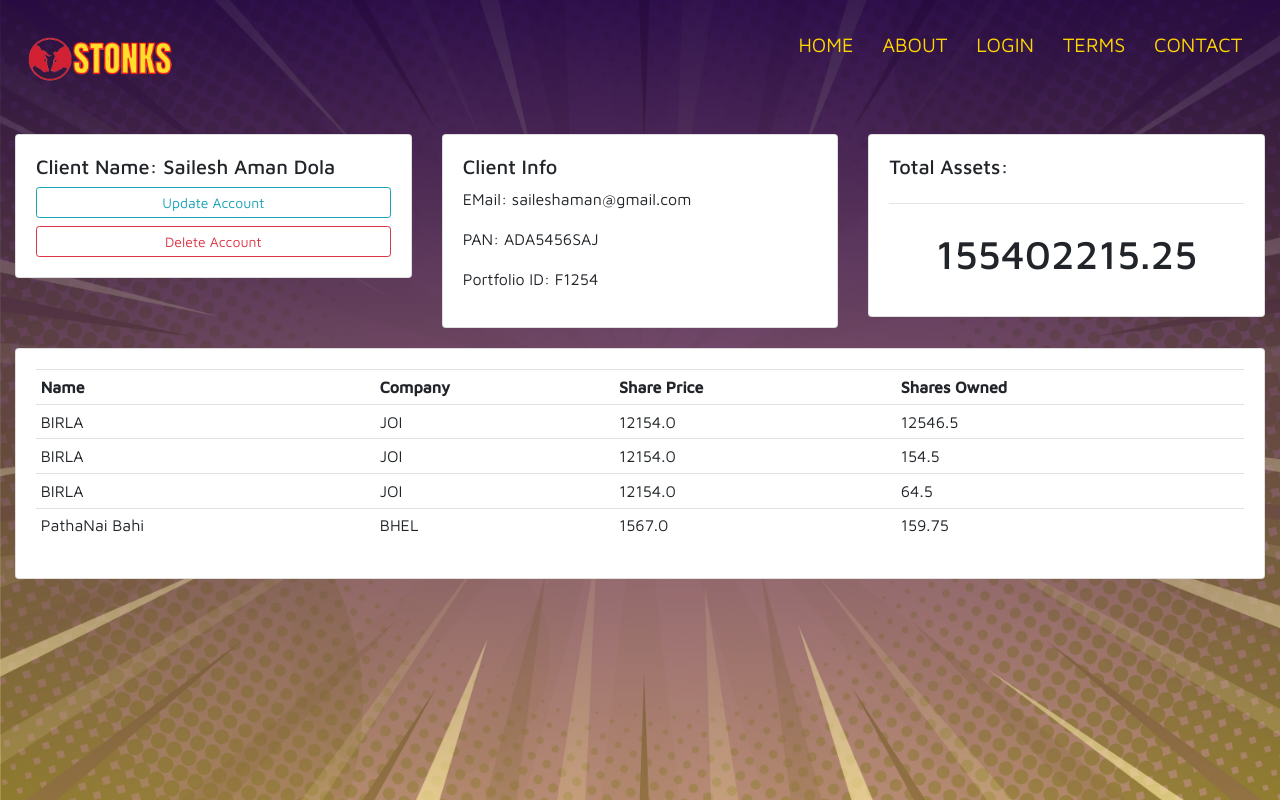
After one commit to SaileshAman/STONKS, a Django app: page /client/1/ in a window 1280 px wide. The commit adds this page. Run offline with Django 3.2, Linux system fonts and the light colour scheme; data comes from the database, SQL or seed files in the repository; some libraries are stand-ins or nearby versions.

Commit message:
3rd Commit

```diff
--- a/accounts/models.py
+++ b/accounts/models.py
@@ -43,9 +43,9 @@ class Client_Stock(models.Model):
         return f"{self.CID.Name} ---> {self.SID.Name}"
 
 class Client_Broker(models.Model):
-    PID = models.ForeignKey(Client, on_delete = models.CASCADE)
+    CID = models.ForeignKey(Client, on_delete = models.CASCADE)
     BID = models.ForeignKey(Broker, on_delete = models.CASCADE)
     data_created = models.DateTimeField(auto_now_add=True)
 
     def __str__(self):
-        return f"{self.PID.Name} ---> {self.Name}"
+        return f"{self.CID.Name} ---> {self.BID.Name}"
--- a/accounts/templates/accounts/about.html
+++ b/accounts/templates/accounts/about.html
@@ -5,7 +5,7 @@
     <head>
         <meta name="viewport" content="with=device-width, initial-scale=1.0">
         <title>ABOUT</title>
-        <link rel="stylesheet" href="{% static '/css/show.css' %}">
+        <link rel="stylesheet" href="{% static '/css/about.css' %}">
         <link rel="preconnect" href="https://fonts.gstatic.com">
         <link href="https://fonts.googleapis.com/css2?family=Staatliches&display=swap" rel="stylesheet">
     </head>
--- /dev/null
+++ b/accounts/templates/accounts/client.html
@@ -0,0 +1,114 @@
+{% load static %}
+
+<!DOCTYPE html>
+<html>
+<head>
+	<title>Client</title>
+	<link rel="stylesheet" href="https://stackpath.bootstrapcdn.com/bootstrap/4.3.1/css/bootstrap.min.css" integrity="sha384-ggOyR0iXCbMQv3Xipma34MD+dH/1fQ784/j6cY/iJTQUOhcWr7x9JvoRxT2MZw1T" crossorigin="anonymous">
+    <link rel="preconnect" href="https://fonts.gstatic.com">
+    <link href="https://fonts.googleapis.com/css2?family=Staatliches&display=swap" rel="stylesheet">
+    <link rel="preconnect" href="https://fonts.gstatic.com/%22%3E">
+    <link href="https://fonts.googleapis.com/css2?family=Maven+Pro:wght@400;500&display=swap" rel="stylesheet">
+    <link rel="stylesheet" type="text/css" href="{% static '/css/client.css' %}">
+</head>
+<body>
+    <section class="header">
+	<nav>
+        <a href="{% url 'home' %}"><img src="{% static '/images/03.png' %}"></a>
+        <div class="nav-links">
+            <ul>
+                <li> <a href="{% url 'home' %}">HOME</a></li>
+                <li> <a href="{% url 'about' %}">ABOUT</a></li>
+                <li> <a href="{% url 'login' %}">LOGIN</a></li>
+                <li> <a href="{% url 'terms' %}">TERMS</a></li>
+                <li> <a href="{% url 'contact' %}">CONTACT</a></li>
+            </ul>
+        </div>
+    </nav>
+	<div class="container-fluid">
+        <br>
+
+        <div class="row">
+            <div class="col-md">
+                <div class="card card-body">
+                    <h5>Client Name: {{client.Name}}</h5>
+                    <a class="btn btn-outline-info  btn-sm btn-block" href="">Update Account</a>
+                    <a class="btn btn-outline-danger  btn-sm btn-block" href="">Delete Account</a>
+                </div>
+            </div>
+
+            <div class="col-md">
+                <div class="card card-body">
+                    <h5>Client Info</h5>
+                    <p>EMail: {{client.Email}}</p>
+                    <p>PAN: {{client.PAN}}</p>
+                    <p>Portfolio ID: {{client.Portfolio_ID}}</p>
+                </div>
+            </div>
+
+            <div class="col-md">
+                <div class="card card-body">
+                    <h5>Total Assets:</h5>
+                    <hr>
+                    <h1 style="text-align: center;padding: 10px">{{assets}}</h1>
+                </div>
+            </div>
+        </div>
+
+
+        <!--<br>
+        <div class="row">
+            <div class="col">
+                <div class="card card-body">
+                    <form method="get">
+                        {{myFilter.form}}
+                    <button class="btn btn-primary" type="submit">Search</button>
+                  </form>
+                </div>
+            </div>
+
+        </div>
+        <br>-->
+
+        <div class="row">
+            <div class="col-md">
+                <div class="card card-body">
+                    <table class="table table-sm">
+                        <tr>
+                            <th>Name</th>
+                            <th>Company</th>
+                            <th>Share Price</th>
+                            <th>Shares Owned</th>
+                        </tr>
+
+                        {% for S in stocks %}
+
+				        <tr>
+					    <td>{{S.SID.Name}}</td>
+					    <td>{{S.SID.Company}}</td>
+					    <td>{{S.SID.Price}}</td>
+					    <td>{{S.Shares}}</td>
+				        </tr>
+				        {% endfor %}
+                    </table>
+                </div>
+            </div>
+        </div>
+    </div>
+    </section>
+    <style>
+        .header{
+            min-height: 100vh;
+            width: 100%;
+            background-image: linear-gradient(rgba(40, 11, 65, 0.897),rgba(255, 220, 66, 0.5)),url("{% static '/images/16.jpg' %}");
+            background-position: center;
+            background-size: cover;
+            position: relative;
+        }
+    </style>
+</body>
+
+<script src="https://code.jquery.com/jquery-3.3.1.slim.min.js" integrity="sha384-q8i/X+965DzO0rT7abK41JStQIAqVgRVzpbzo5smXKp4YfRvH+8abtTE1Pi6jizo" crossorigin="anonymous"></script>
+<script src="https://cdnjs.cloudflare.com/ajax/libs/popper.js/1.14.7/umd/popper.min.js" integrity="sha384-UO2eT0CpHqdSJQ6hJty5KVphtPhzWj9WO1clHTMGa3JDZwrnQq4sF86dIHNDz0W1" crossorigin="anonymous"></script>
+<script src="https://stackpath.bootstrapcdn.com/bootstrap/4.3.1/js/bootstrap.min.js" integrity="sha384-JjSmVgyd0p3pXB1rRibZUAYoIIy6OrQ6VrjIEaFf/nJGzIxFDsf4x0xIM+B07jRM" crossorigin="anonymous"></script>
+</html>
--- a/accounts/templates/accounts/contact.html
+++ b/accounts/templates/accounts/contact.html
@@ -5,7 +5,7 @@
     <head>
         <meta name="viewport" content="with=device-width, initial-scale=1.0">
         <title>CONTACT</title>
-        <link rel="stylesheet" href="{% static '/css/show.css' %}">
+        <link rel="stylesheet" href="{% static '/css/about.css' %}">
         <link rel="preconnect" href="https://fonts.gstatic.com">
         <link href="https://fonts.googleapis.com/css2?family=Staatliches&display=swap" rel="stylesheet">
     </head>
--- a/accounts/templates/accounts/stonks.html
+++ b/accounts/templates/accounts/stonks.html
@@ -5,7 +5,7 @@
     <head>
         <meta name="viewport" content="with=device-width, initial-scale=1.0">
         <title>STONKS</title>
-        <link rel="stylesheet" href="{% static '/css/main.css' %}">
+        <link rel="stylesheet" href="{% static '/css/stonks.css' %}">
         <link rel="preconnect" href="https://fonts.gstatic.com">
         <link href="https://fonts.googleapis.com/css2?family=Staatliches&display=swap" rel="stylesheet">
     </head>
--- a/accounts/urls.py
+++ b/accounts/urls.py
@@ -9,4 +9,6 @@ urlpatterns = [
     path('terms/', views.terms, name = 'terms'),
     path('contact/', views.contact, name = 'contact'),
 
+    path('client/<str:ID>/', views.client, name='client'),
+    path('broker/<str:ID>/', views.broker, name='broker'),
 ]
--- a/accounts/views.py
+++ b/accounts/views.py
@@ -1,5 +1,6 @@
-from django.shortcuts import render
+from django.shortcuts import render, redirect
 from django.http import HttpResponse
+from .models import *
 
 # Create your views here.
 
@@ -20,3 +21,26 @@ def contact(request):
 
 def terms(request):
     return render(request, 'accounts/terms.html')
+
+def client(request, ID):
+    client = Client.objects.get(id = ID)
+    stocks = client.client_stock_set.all()
+
+    assets = 0
+    for S in stocks:
+        assets += (S.Shares*S.SID.Price)
+
+    context = {'client': client, 'stocks': stocks, 'assets': assets}
+    return render(request, 'accounts/client.html', context)
+
+def broker(request, ID):
+    broker = Broker.objects.get(id = ID)
+    clients = broker.client_broker_set.all()
+    cnt_cli = broker.client_broker_set.all().count()
+
+    for C in clients:
+        cr = C.CID.id
+        stocks = Stock.objects.get(id = cr)
+
+    context = {'broker': broker, 'clients': clients, "cnt_cli": cnt_cli, 'stocks': stocks}
+    return render(request, 'accounts/broker.html', context)
--- /dev/null
+++ b/static/css/client.css
@@ -0,0 +1,58 @@
+*{
+    margin: 0;
+    padding: 0;
+    font-family: 'Maven Pro', sans-serif;
+}
+
+nav{
+    display: flex;
+    padding: 1% 2%;
+    justify-content: space-between;
+    align-items: center;
+}
+nav img{
+    width: 150px;
+}
+.nav-link{
+    flex: 1;
+    text-align: right;
+}
+.nav-links ul li{
+    list-style: none;
+    display: inline-block;
+    padding: 8px 12px;
+    position: relative;
+}
+.nav-links ul li a{
+    color: gold;
+    text-decoration: none;
+    font-size: 20px;
+}
+.nav-links ul li::after{
+    content: '';
+    width: 0%;
+    height: 4px;
+    background:orangered;
+    display: block;
+    margin: auto;
+    transition: 0.2s;
+}
+.nav-links ul li:hover::after{
+    width: 100%;
+}
+
+.row{
+    padding-bottom: 20px;
+}
+
+#total-orders{
+    background-color: initial;
+}
+
+#orders-delivered{
+    background-color: initial;
+}
+
+#orders-pending{
+    background-color: initial;
+}
```
Also changed, not shown: accounts/templates/accounts/broker.html (added, +113 -0 lines), accounts/migrations/0002_rename_pid_client_broker_cid.py (added), db.sqlite3, static/css/about.css (renamed from static/css/show.css), static/css/stonks.css (renamed from static/css/main.css), static/images/16.jpg (added), 1 other file.
